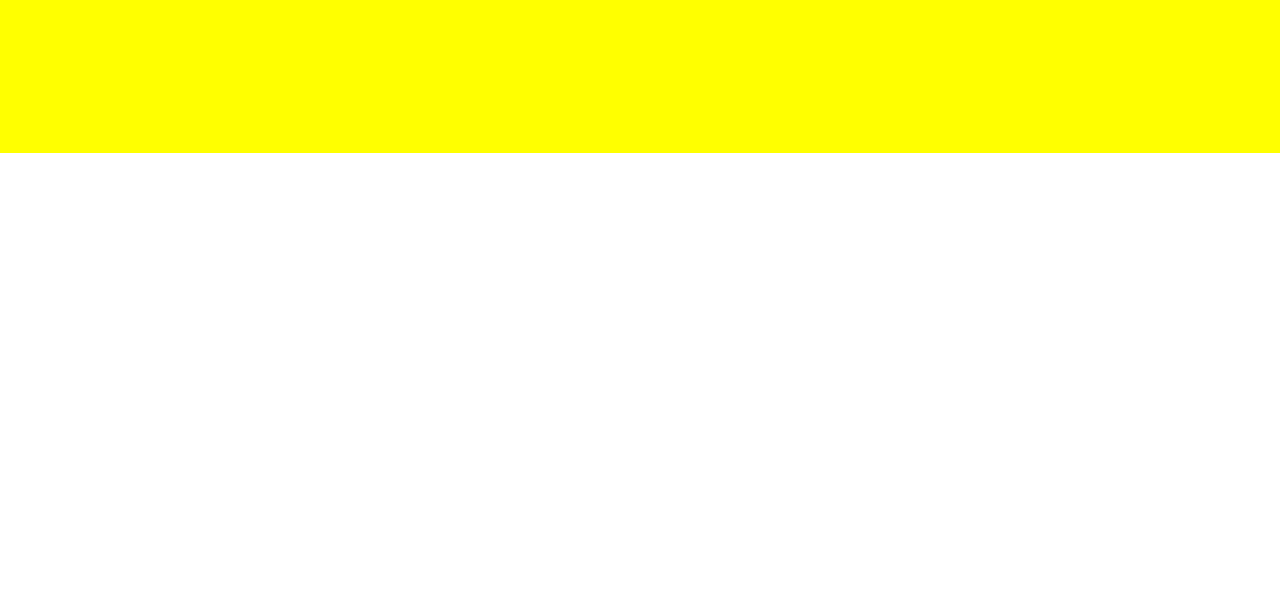
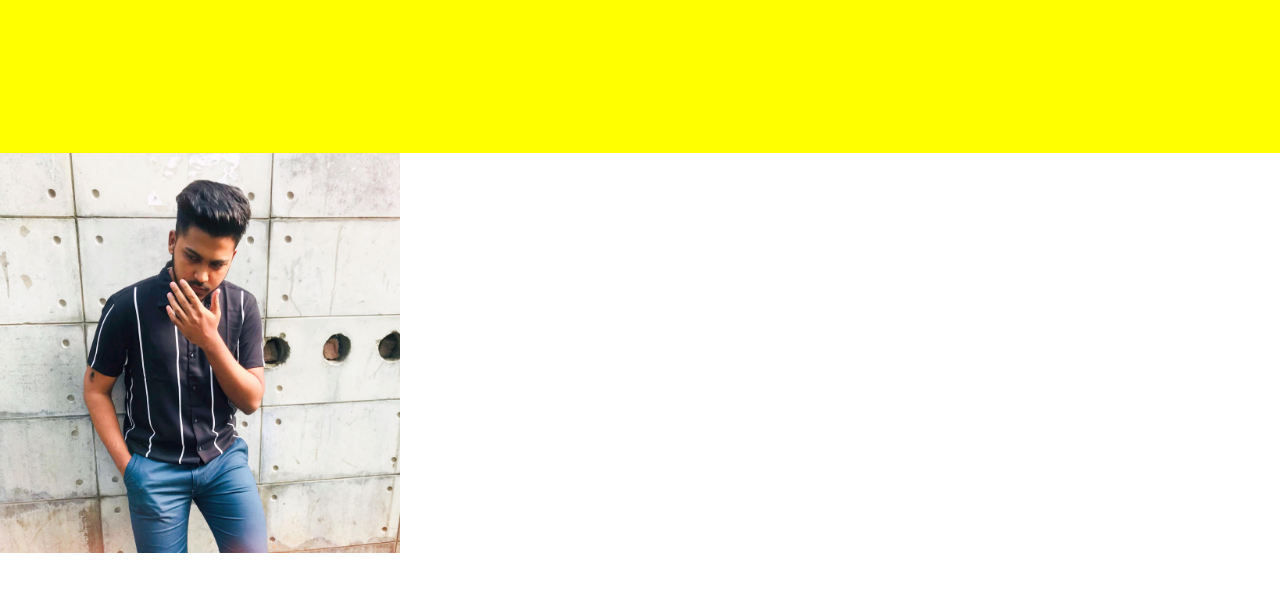
Before and after one commit to emon3455/AdvanceGitLearning, a plain HTML site: page index.html in a window 1280 px wide. Shown: the part 167-758 px from the top of the page. Drawn offline with Linux system fonts and the light colour scheme.

Commit message:
image added

```diff
--- a/index.html
+++ b/index.html
@@ -23,6 +23,14 @@
 
     </header>
 
+    <main>
+
+        <div class="img-container">
+            <img class="image" src="/Emon.jpg" alt="picture of emon">
+        </div>
+
+    </main>
+
 
 
 </body>
--- a/style.css
+++ b/style.css
@@ -10,3 +10,7 @@ header{
     font-size: 1.3rem;
     min-height: 30vh;
 }
+
+.image{
+    max-width: 400px;
+}
```
Also changed, not shown: Emon.jpg (added).
